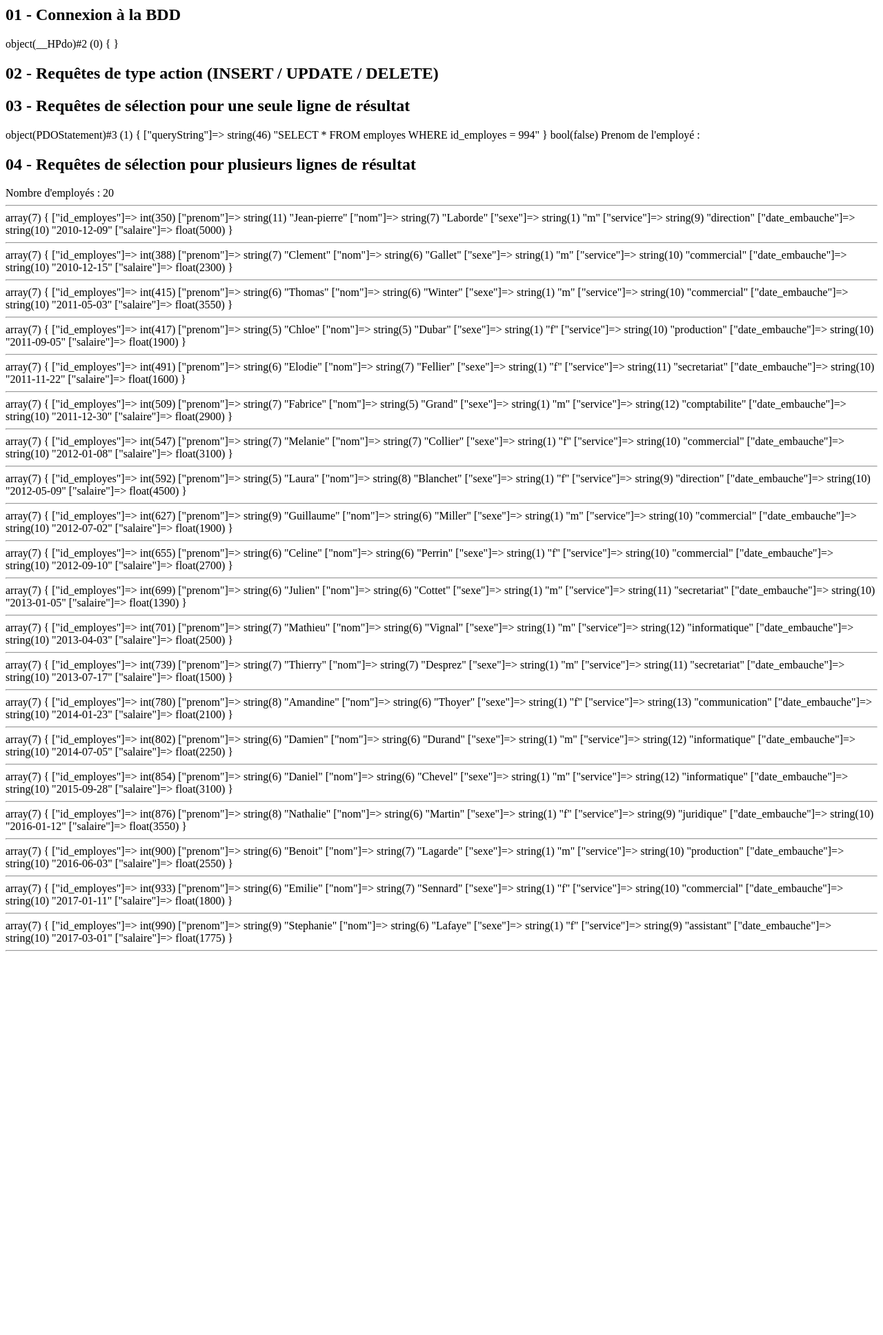
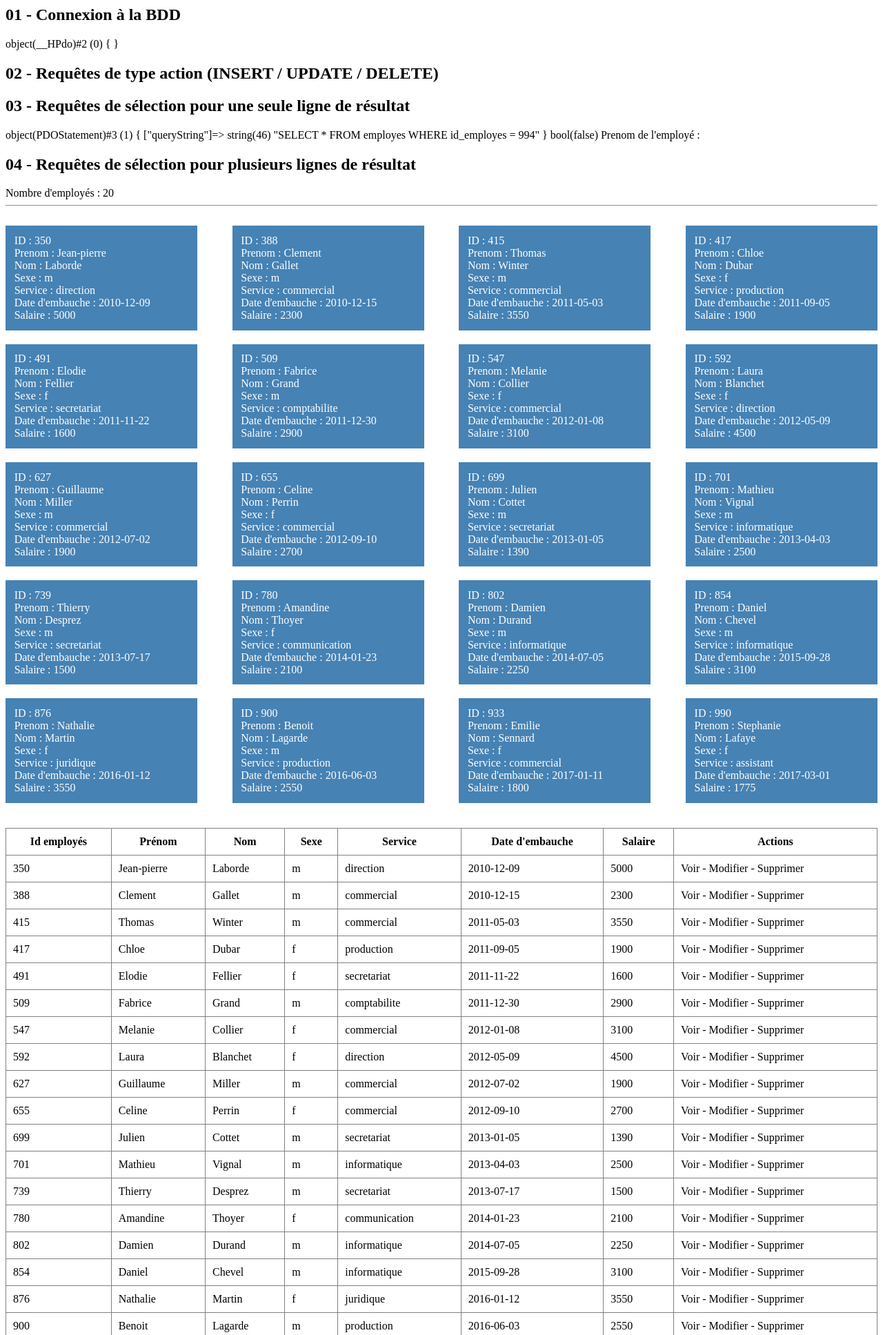
Before and after one commit to Pierral87/DWWM0225, a PHP site: page /pdo.php in a window 1280 px wide. Shown: the top 1935 px of the page at 69% size. Before the commit the page ends 1379 px from the top, so only its background shows below. Run offline with PHP 8.4, Linux system fonts and the light colour scheme; data comes from the database, SQL or seed files in the repository.

Commit message:
PHP OO Chapitre 4 PDO fetchAll

```diff
--- a/PHPOO/04-BDD-PDO/pdo.php
+++ b/PHPOO/04-BDD-PDO/pdo.php
@@ -29,7 +29,7 @@ $options = array(
 // Création de l'objet PDO
 try {
     $pdo = new PDO($host, $login, $password, $options);
-} catch (PDOException $e) {
+} catch (Exception $e) {
     echo "Erreur de BDD";
     exit;
 }
@@ -152,7 +152,138 @@ echo "Nombre d'employés : " . $stmt->rowCount() . "<hr>";
 // var_dump($data);
 // echo "<hr>";
 
-while($data = $stmt->fetch(PDO::FETCH_ASSOC)) {
+// while ($data = $stmt->fetch(PDO::FETCH_ASSOC)) {
+//     var_dump($data);
+//     echo "<hr>";
+// }
+
+// Libre à nous d'interpréter les données comme on le souhaite !
+// On oublie pas que la BDD relie le côté front et back du site, mais on manipule toujours la même donnée
+// Je peux faire un affichage en petite carte côté front, et je peux faire un affichage type tableau de gestion en backoffice
+// Deux affichages différents, deux manipulations différentes, mais on parle toujours de la même table employes
+
+
+// Petites cartes employés
+
+echo '<div style="display:flex; flex-wrap: wrap; justify-content: space-between">';
+
+// | id_employes | prenom  | nom    | sexe | service | date_embauche | salaire |
+
+// Chaque tour de boucle while me permet de récupérer les informations d'un employé, dans $data
+while ($data = $stmt->fetch(PDO::FETCH_ASSOC)): ?>
+    <div style="margin-top: 20px; padding: 1%; width: 20%; background-color: steelblue; color:white">
+        ID : <?= $data["id_employes"] ?> <br>
+        Prenom : <?= $data["prenom"] ?> <br>
+        Nom : <?= $data["nom"] ?> <br>
+        Sexe : <?= $data["sexe"] ?> <br>
+        Service : <?= $data["service"] ?> <br>
+        Date d'embauche : <?= $data["date_embauche"] ?> <br>
+        Salaire : <?= $data["salaire"] ?> <br>
+    </div>
+<?php endwhile;
+echo '</div><br><br>';
+
+$stmt = $pdo->query("SELECT * FROM employes");
+
+// Ici on va afficher sous forme de tableau type interface de gestion
+?>
+<style>
+    th,
+    td {
+        padding: 10px;
+    }
+</style>
+<table border="1" style="border-collapse: collapse; width:100%">
+    <tr>
+        <th>Id employés</th>
+        <th>Prénom</th>
+        <th>Nom</th>
+        <th>Sexe</th>
+        <th>Service</th>
+        <th>Date d'embauche</th>
+        <th>Salaire</th>
+        <th>Actions</th>
+    </tr>
+    <?php
+
+    while ($data = $stmt->fetch(PDO::FETCH_ASSOC)) {
+        echo "<tr>";
+        foreach ($data as $valeur) {
+            echo "<td>$valeur</td>";
+        }
+        echo "<td>Voir - Modifier - Supprimer</td>";
+        echo "</tr>";
+    }
+    ?>
+</table>
+<?php
+
+
+// Maintenant dans un tableau html qui s'adapte à la taille de notre requête (notre de colonne dynamique)
+$stmt = $pdo->query("SELECT * FROM employes");
+// Il existe de nombreuses methodes à PDO Statement
+// Par exemple : rowCount() c'est le nombre de lignes
+// Mais aussi columnCount() c'est le nombre de colonnes de ma requête
+echo "Nombre de colonnes dans ma requête : " . $stmt->columnCount() . "<hr>";
+// Il existe aussi une méthode getColumnMeta() qui prends en param un int correspondant à un chiffre de colonne, par exemple la première colonne du résultat porte le chiffre 0 (comme un array)
+// Et cette méthode nous renvoie un array contenant des informations sur la colonne en cours
+// Dans ce array est contenu un indice "name" qui indique le nom de la colonne
+var_dump($stmt->getColumnMeta(0));
+?>
+<table border="1" style="border-collapse: collapse; width:100%">
+    <tr>
+        <?php
+        // Chaque tour de boucle permet de récupérer une colonne dans le résultat et de créer un <th>
+        for ($i = 0; $i < $stmt->columnCount(); $i++) {
+            $infoColonne = $stmt->getColumnMeta($i);
+            echo "<th>" . $infoColonne["name"] . "</th>";
+        }
+        ?>
+    </tr>
+
+    <?php
+    // while ($data = $stmt->fetch(PDO::FETCH_ASSOC)) {
+    //     echo "<tr>";
+    //     foreach ($data as $valeur) {
+    //         echo "<td>$valeur</td>";
+    //     }
+    //     echo "</tr>";
+    // }
+    ?>
+</table>
+<?php
+
+echo "<h2>05 - Requêtes de sélection pour plusieurs lignes de résultat avec fetchAll()</h2>";
+
+// fetch() permet de traiter une seule ligne à la fois, j'ai donc la nécessité de faire une boucle pour avancer dans le résultat
+// fetchAll() traite toutes les lignes en une seule fois sauf que l'on obtient un array à deux niveaux, premier niveau indexé numériquement, chaque indice correspond à un employé, lui même un array, cette fois ci associatif
+
+$stmt = $pdo->query("SELECT * FROM employes");
+
+$data = $stmt->fetchAll(PDO::FETCH_ASSOC);
+
 var_dump($data);
-    echo "<hr>";
-}
+// Ci dessous une portion du résultat
+// array (size=24)
+//   0 =>
+//     array (size=7)
+//       'id_employes' => int 350
+//       'prenom' => string 'Jean-pierre' (length=11)
+//       'nom' => string 'Laborde' (length=7)
+//       'sexe' => string 'm' (length=1)
+//       'service' => string 'direction' (length=9)
+//       'date_embauche' => string '2010-12-09' (length=10)
+//       'salaire' => float 5000
+//   1 =>
+//     array (size=7)
+//       'id_employes' => int 388
+//       'prenom' => string 'Clement' (length=7)
+//       'nom' => string 'Gallet' (length=6)
+//       'sexe' => string 'm' (length=1)
+//       'service' => string 'commercial' (length=10)
+//       'date_embauche' => string '2010-12-15' (length=10)
+//       'salaire' => float 2300
+
+
+// Comment afficher Jean-Pierre ?
+echo $data[0]["prenom"];
```
Lines whose indentation alone changed are shown as unchanged.
